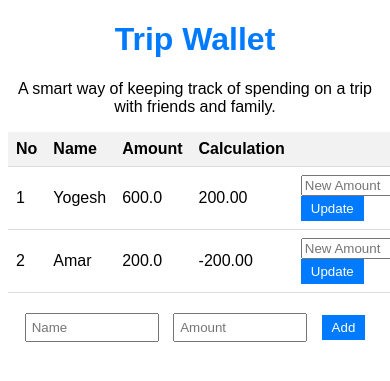
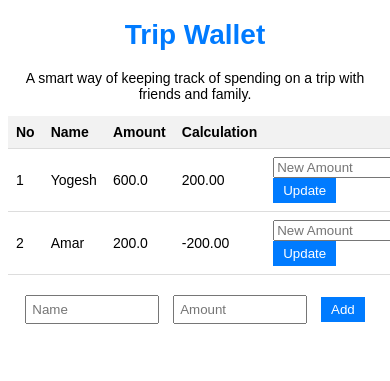
Before and after one commit to Yogeshb42/tripwallet, a Flask app: page / in a window 390 px wide; the page is wider, and only the part inside the window is pictured. Shown: the top 381 px of that part. Run offline with Flask 3, Linux system fonts and the light colour scheme.

Commit message:
Update index.html

```diff
--- a/templates/index.html
+++ b/templates/index.html
@@ -2,7 +2,17 @@
 <html>
 <head>
     <title>Trip Wallet</title>
+    <meta name="viewport" content="width=device-width, initial-scale=1.0">
+
     <style>
+        @media only screen and (max-width: 600px) {
+    /* Styles for screens up to 600px wide (e.g., mobile phones) */
+    body {
+        font-size: 14px;  /* Adjust the font size for smaller screens */
+    }
+    /* Adjust other styles as needed */
+}
+
         body {
             font-family: Arial, sans-serif;
             text-align: center;
```
